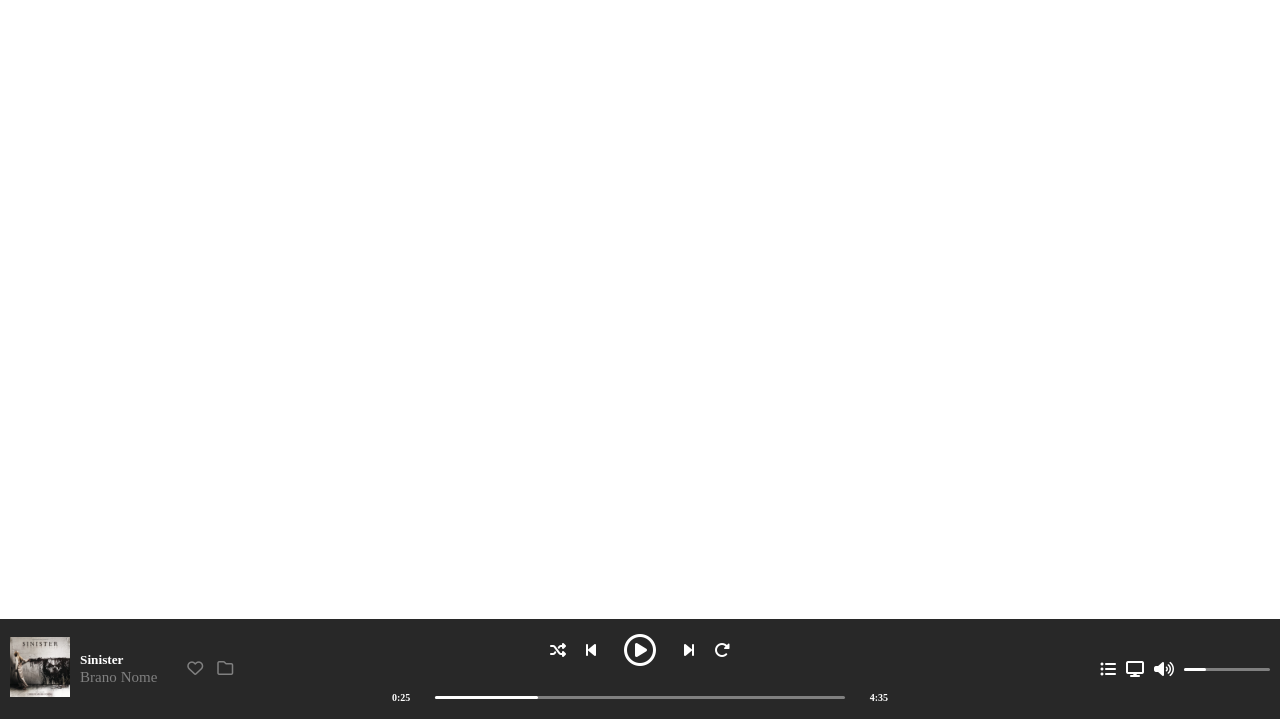
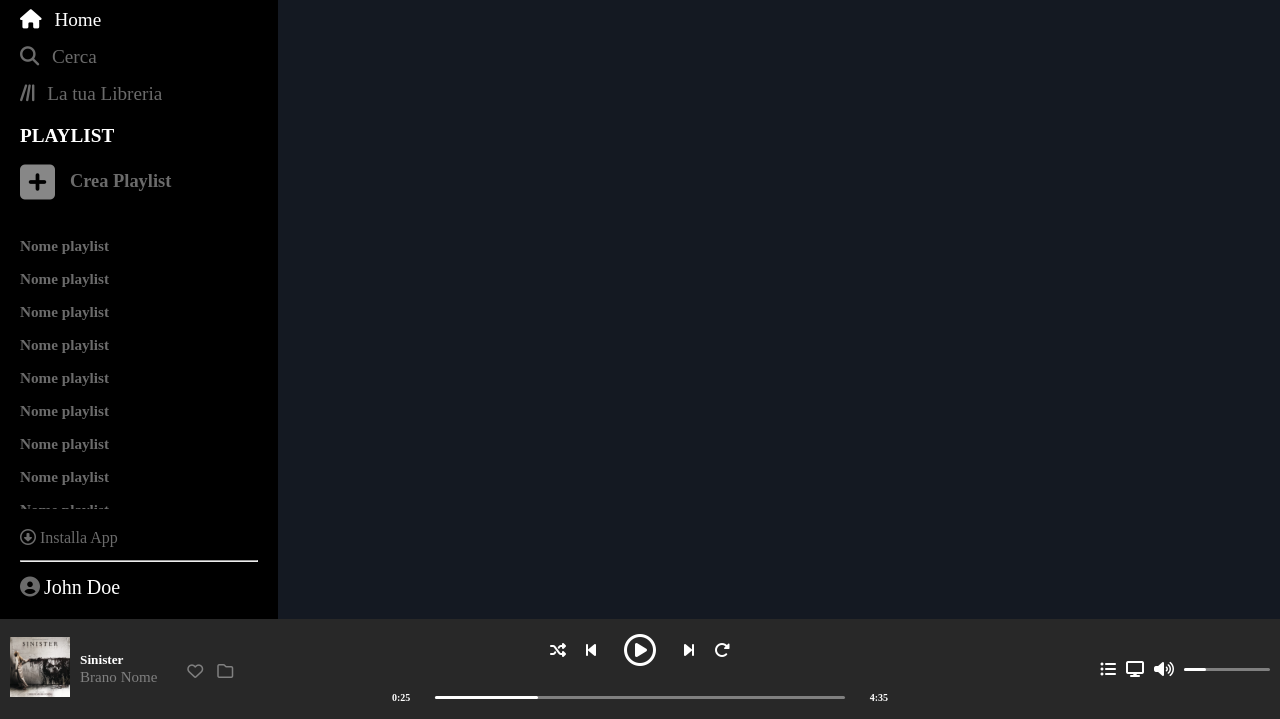
Before and after one commit to AlessandroIacovella95/html-css-spotifyweb, a plain HTML site: page index.html in a window 1280 px wide. Shown: the part 81-800 px from the top of the page. Drawn offline with Linux system fonts and the light colour scheme.

Commit message:
feat:add nav section

```diff
--- a/css/style.css
+++ b/css/style.css
@@ -8,6 +8,127 @@ img{
     max-width: 100%;
 }
 
+/* TOP-CONTENT */
+#top-content{
+    display: flex;
+}
+
+/* NAVBAR */
+/* MAIN-NAV */
+.main-nav {
+    background-color: #000000;
+    width: 300px;
+    color: #6b6b6b;
+    height: calc(100vh - 100px);
+  }
+
+.container-nav {
+    display: flex;
+    flex-direction: column;
+    padding: 20px;
+    height: 100%;
+}
+
+.logo {
+    width: 150px;
+}
+
+.home {
+    color: white;
+}
+
+.top-nav {
+    display: flex;
+    flex-direction: column;
+    font-size: 1.2rem;
+    gap: 15px;
+    margin-top: 25px;
+}
+
+.top-nav i{
+    margin-right: 8px;
+}
+
+.middle-nav {
+    display: flex;
+    flex-direction: column;
+    gap: 15px;
+    margin: 20px 0;
+
+}
+
+.middle-nav h5 {
+    font-size: 1.2rem;
+    color: white;
+}
+
+.playlist {
+    display: flex;
+    align-items: center;
+}
+
+.middle-nav  .playlist  i {
+    color: #878787;
+    font-size: 2.5rem;
+    margin-right: 15px;
+}
+
+.middle-nav div {
+    font-size: 1.15rem;
+    font-weight: 800;
+}
+
+.nav-list{
+    overflow-y: auto;
+}
+
+.nav-list ul {
+    list-style-type: none;
+    margin: 10px 0;
+}
+
+.nav-list .nav-items {
+    font-size: .95rem;
+    font-weight: 700;
+    margin: 15px 0;
+}
+
+.bottom-nav {
+    flex-grow: 1;
+    display: flex;
+    flex-direction: column;
+    justify-content: end;
+    margin-top: 20px;
+}
+
+.download *{
+    font-size: 1rem;
+    margin-bottom: 15px;
+}
+
+.user *{
+    font-size: 1.25rem;
+    margin-top: 15px;
+}
+
+.user span{
+    color: white;
+}
+
+/* #main-content */
+#main-content{
+    display: flex;
+    height: calc(100vh - 100px);
+    width: calc(100% - 200px);
+    background-color: #141922;
+    overflow-y: auto;
+}
+
+header {
+    height: 100px;
+    width: 100%;
+  }
+
 
 
 
@@ -15,14 +136,14 @@ img{
 /* FOOTER */
 
 footer{
-    height: 100px;
+    /* height: 100px; */
     width: 100%;
     background-color: #282828;
-    position: fixed;
+    /* position: fixed;
     bottom: 0;
     right: 0;
     left: 0;
-    z-index: 5;
+    z-index: 5; */
 }
 
 .footer-content{
@@ -69,7 +190,8 @@ footer{
 
 .footer-column-left .icon i{
     color: gray;
-    margin-right: 10px;;
+    margin-right: 10px;
+    margin-top: 5px;
 }
 
 .now-playing {
@@ -157,6 +279,16 @@ footer{
 }
 
 
+
+
+
+
+
+
+
+
+
+
 /* RESPONSIVE */
 
 /* FOOTER */
--- a/index.html
+++ b/index.html
@@ -10,9 +10,64 @@
 </head>
 <body>
     <main id="top-content">
-        <nav id="main-nav">
+        <nav class="main-nav">
+            <div class="container-nav">
+              <img src="./img/logo.svg" alt="" class="logo" />
+              <div class="top-nav">
+                <div class="home">
+                  <i class="fa-solid fa-house"></i>
+                  <span>Home</span>
+                </div>
+                <div class="search">
+                  <i class="fa-solid fa-magnifying-glass"></i>
+                  <span>Cerca</span>
+                </div>
+                <div class="library">
+                  <i class="fa-solid fa-lines-leaning"></i>
+                  <span>La tua Libreria</span>
+                </div>
+              </div>
 
+              <div class="middle-nav">
+                <h5>PLAYLIST</h5>
+                <div class="playlist">
+                  <i class="fa-solid fa-square-plus"></i>
+                  <div>Crea Playlist</div>
+                </div>
+              </div>
+
+              <div class="nav-list">
+                <ul>
+                  <li class="nav-items">Nome playlist</li>
+                  <li class="nav-items">Nome playlist</li>
+                  <li class="nav-items">Nome playlist</li>
+                  <li class="nav-items">Nome playlist</li>
+                  <li class="nav-items">Nome playlist</li>
+                  <li class="nav-items">Nome playlist</li>
+                  <li class="nav-items">Nome playlist</li>
+                  <li class="nav-items">Nome playlist</li>
+                  <li class="nav-items">Nome playlist</li>
+                  <li class="nav-items">Nome playlist</li>
+                  <li class="nav-items">Nome playlist</li>
+                  <li class="nav-items">Nome playlist</li>
+                  <li class="nav-items">Nome playlist</li>
+                  <li class="nav-items">Nome playlist</li>
+                </ul>
+              </div>
+              <div class="bottom-nav">
+                  <div class="download">
+                    <i class="fa-regular fa-circle-down"></i>
+                      <span>Installa App</span>
+                  </div>
+                  <hr>
+                  <div class="user">
+                      <i class="doe fa-solid fa-circle-user"></i>
+                      <span>John Doe</span>
+                  </div>
+              </div>
+            </div>
         </nav>
+
 
         <section id="main-content">
             <header>
```
